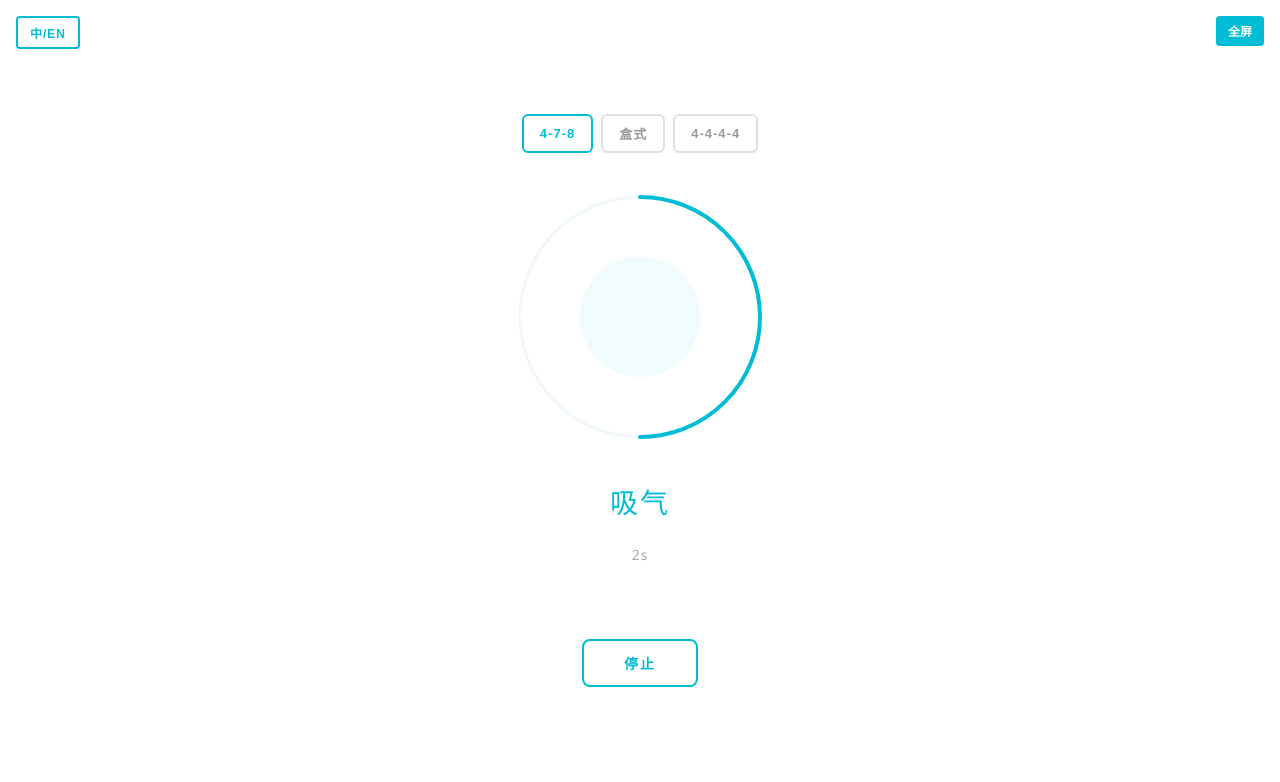
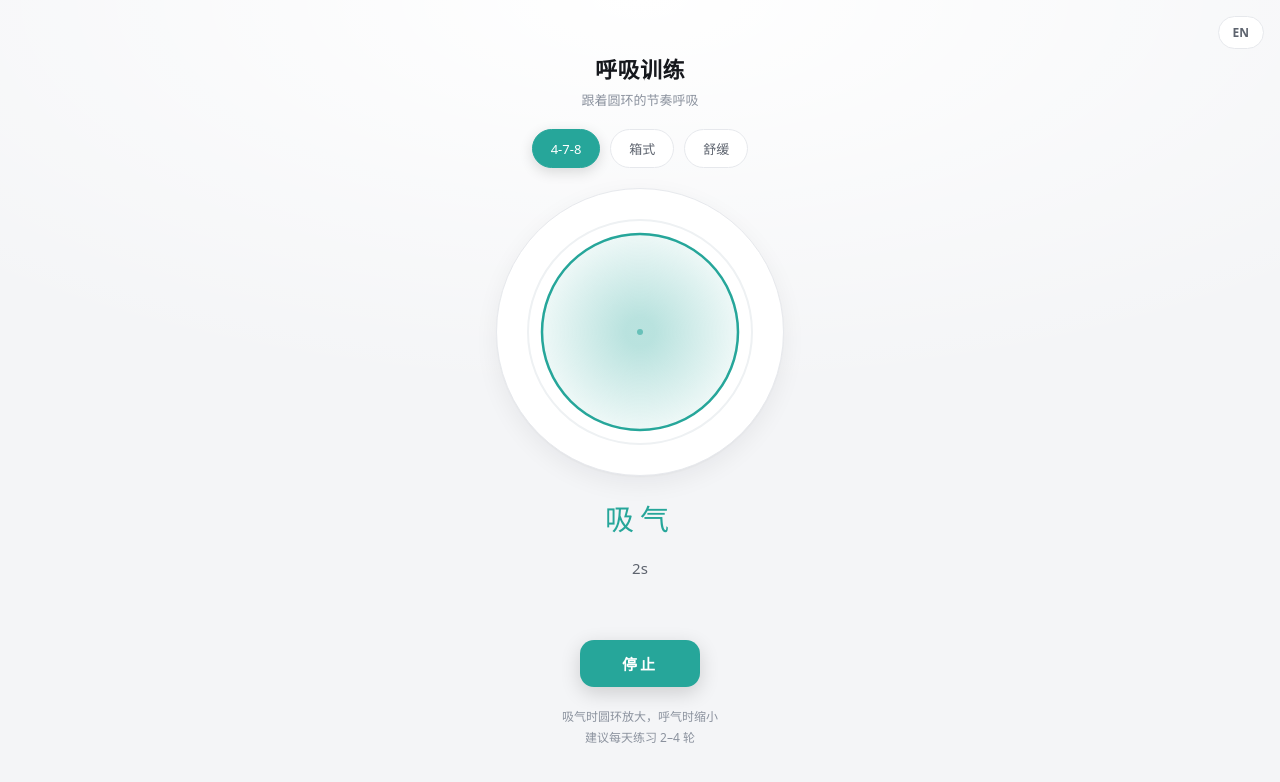
Before and after one commit to solcat1007/breathing-exercise, a plain HTML site: page index.html in a window 1280 px wide. Both pictures are taken after a click on the button "开始". Drawn offline with Linux system fonts and the light colour scheme.

Commit message:
重构: 改为现代 PWA，重写视觉与交互，补全中文注释

```diff
--- a/index.html
+++ b/index.html
@@ -2,98 +2,324 @@
 <html lang="zh-CN">
 <head>
 <meta charset="UTF-8">
-<meta name="viewport" content="width=device-width, initial-scale=1.0">
-<title>呼吸练习 | Breathing Exercise</title>
+<meta name="viewport" content="width=device-width, initial-scale=1.0, viewport-fit=cover">
+<title>呼吸训练 · 正念呼吸练习</title>
+<meta name="description" content="跟着圆环节奏做正念呼吸，支持 4-7-8、箱式等多种呼吸法">
+<link rel="manifest" href="./manifest.webmanifest">
+<link rel="icon" href="./icon.svg">
+<meta name="theme-color" content="#26a69a">
+<meta name="apple-mobile-web-app-capable" content="yes">
+<meta name="apple-mobile-web-app-title" content="呼吸训练">
 <style>
+
+:root{
+  --bg:#f4f5f7;           /* 页面底色：浅灰，避免纯白刺眼 */
+  --bg-glow:#ffffff;      /* 顶部径向光晕色，制造轻微的空间感 */
+  --surface:#ffffff;      /* 卡片底色 */
+  --surface-2:#fafbfc;    /* 卡片内的次级区块（输入框、结果区） */
+  --text:#16181d;         /* 主文字 */
+  --soft:#5d636e;         /* 次要文字 */
+  --mute:#8b929e;         /* 弱化文字（提示、单位、占位符） */
+  --line:#e6e8ec;         /* 分割线与边框 */
+  --accent:#26a69a;       /* 强调色（各玩具不同） */
+  --accent-soft:#e6f4f2;  /* 强调色的浅色版，用于底色块 */
+  --r-lg:20px; --r-md:14px; --r-sm:10px;
+  --ease:cubic-bezier(.4,0,.2,1);
+  --shadow:0 1px 2px rgba(16,24,40,.04), 0 8px 24px rgba(16,24,40,.06);
+}
 *{margin:0;padding:0;box-sizing:border-box}
-body{font-family:'Segoe UI','PingFang SC','Microsoft YaHei',sans-serif;background:#fff;color:#333;display:flex;align-items:center;justify-content:center;height:100vh;overflow:hidden;user-select:none}
-.lang-btn{position:fixed;top:16px;left:16px;background:transparent;border:2px solid #00BCD4;color:#00BCD4;font-size:12px;font-weight:700;padding:6px 12px;border-radius:4px;cursor:pointer;z-index:10;letter-spacing:1px}
-.lang-btn:hover{background:#00BCD4;color:#fff}
-.fullscreen-btn{position:fixed;top:16px;right:16px;background:#00BCD4;color:#fff;border:none;font-size:12px;font-weight:700;padding:6px 12px;border-radius:4px;cursor:pointer;z-index:10;font-family:inherit}
-.fullscreen-btn:hover{background:#0097A7}
-.main{display:flex;flex-direction:column;align-items:center;gap:24px}
-canvas{display:block}
-.label{font-size:28px;font-weight:300;color:#00BCD4;letter-spacing:2px;min-height:40px;text-align:center}
-.timer-text{font-size:14px;color:#aaa;letter-spacing:1px;min-height:20px}
-.pattern-select{display:flex;gap:8px}
-.pattern-btn{background:transparent;border:2px solid #e0e0e0;color:#999;font-size:13px;font-weight:600;padding:8px 16px;border-radius:6px;cursor:pointer;letter-spacing:1px;transition:all .2s}
-.pattern-btn.active{border-color:#00BCD4;color:#00BCD4}
-.pattern-btn:hover{border-color:#00BCD4}
-.btn{background:#fff;border:2px solid #00BCD4;color:#00BCD4;font-size:14px;font-weight:700;padding:12px 40px;border-radius:8px;cursor:pointer;letter-spacing:2px;transition:all .2s;margin-top:8px}
-.btn:hover{background:#00BCD4;color:#fff}
-.cycle-count{font-size:13px;color:#aaa;letter-spacing:1px;min-height:18px}
+
+body{
+  font-family:system-ui,-apple-system,'PingFang SC','Microsoft YaHei',sans-serif;
+  background:var(--bg);
+  /* 顶部一层极淡光晕，比死板的纯色更有层次 */
+  background-image:radial-gradient(120% 80% at 50% 0%, var(--bg-glow) 0%, rgba(255,255,255,0) 62%);
+  background-attachment:fixed;
+  color:var(--text);
+  min-height:100dvh;
+  display:flex; flex-direction:column; align-items:center; justify-content:center;
+  padding:24px; -webkit-font-smoothing:antialiased;
+}
+
+.app{width:100%; max-width:480px; display:flex; flex-direction:column; align-items:center; gap:20px}
+
+.head{text-align:center}
+.head h1{font-size:22px; font-weight:600; letter-spacing:.5px}
+.head p{font-size:13px; color:var(--mute); margin-top:6px}
+
+.card{
+  width:100%; background:var(--surface); border:1px solid var(--line);
+  border-radius:var(--r-lg); padding:22px; box-shadow:var(--shadow);
+}
+
+.stage{
+  width:288px; height:288px; position:relative;
+  background:var(--surface); border:1px solid var(--line);
+  border-radius:50%; box-shadow:var(--shadow);
+  display:flex; align-items:center; justify-content:center;
+}
+.stage canvas{border-radius:50%}
+
+.phase{
+  font-size:29px; font-weight:300; letter-spacing:6px;
+  color:var(--accent); min-height:42px; text-align:center;
+  transition:color .4s var(--ease);
+}
+.cd{font-size:15px; color:var(--soft); font-variant-numeric:tabular-nums; min-height:22px}
+.meta{font-size:13px; color:var(--mute); min-height:20px; text-align:center}
+
+.row{display:flex; gap:10px; flex-wrap:wrap; justify-content:center}
+.stats{display:flex; gap:10px; width:100%}
+.stat{
+  flex:1; background:var(--surface-2); border:1px solid var(--line);
+  border-radius:var(--r-md); padding:12px; text-align:center;
+}
+.stat .k{font-size:11px; color:var(--mute); letter-spacing:1px}
+.stat .v{font-size:21px; font-weight:600; margin-top:3px; font-variant-numeric:tabular-nums}
+
+.chip{
+  padding:9px 18px; font-size:13px; font-weight:500; font-family:inherit;
+  background:var(--surface); color:var(--soft);
+  border:1px solid var(--line); border-radius:999px; cursor:pointer;
+  transition:all .2s var(--ease);
+}
+.chip:hover{border-color:var(--accent); color:var(--accent)}
+.chip.active{
+  background:var(--accent); border-color:var(--accent); color:#fff;
+  box-shadow:0 4px 14px rgba(0,0,0,.14);
+}
+
+.btn{
+  padding:13px 42px; font-size:15px; font-weight:600; font-family:inherit;
+  letter-spacing:3px; background:var(--accent); color:#fff;
+  border:none; border-radius:var(--r-md); cursor:pointer;
+  transition:transform .15s var(--ease), box-shadow .2s var(--ease);
+  box-shadow:0 6px 20px rgba(0,0,0,.16);
+}
+.btn:hover{transform:translateY(-1px)}
+.btn:active{transform:translateY(0)}
+.btn.ghost{background:transparent; border:1px solid var(--line); color:var(--soft); box-shadow:none}
+
+.lang{
+  position:fixed; top:16px; right:16px; z-index:20;
+  padding:7px 14px; font-size:12px; font-weight:600; font-family:inherit;
+  background:var(--surface); color:var(--soft);
+  border:1px solid var(--line); border-radius:999px; cursor:pointer;
+  transition:all .2s var(--ease);
+}
+.lang:hover{border-color:var(--accent); color:var(--accent)}
+
+.hint{font-size:12px; color:var(--mute); text-align:center; line-height:1.7}
+
+@media (max-width:380px){
+  .stage{width:250px;height:250px}
+  .phase{font-size:25px; letter-spacing:4px}
+}
+
+:root{ --accent:#26a69a; --accent-soft:#e6f4f2; }
+
 </style>
 </head>
 <body>
-<button class="lang-btn" onclick="toggleLang()" id="langBtn">中/EN</button>
-<button class="fullscreen-btn" onclick="toggleFullscreen()" id="fsBtn">全屏</button>
-<div class="main">
-  <div class="pattern-select">
-    <button class="pattern-btn active" onclick="setPattern(0)" id="p0" data-key="p478">4-7-8</button>
-    <button class="pattern-btn" onclick="setPattern(1)" id="p1" data-key="box">盒式</button>
-    <button class="pattern-btn" onclick="setPattern(2)" id="p2" data-key="p4444">4-4-4-4</button>
+<button class="lang" id="langBtn" onclick="toggleLang()">EN</button>
+<div class="app">
+
+  <div class="head">
+    <h1 id="t_title">呼吸训练</h1>
+    <p id="t_sub">跟着圆环的节奏呼吸</p>
   </div>
-  <canvas id="canvas" width="280" height="280"></canvas>
-  <div class="label" id="label">准备</div>
-  <div class="timer-text" id="timerText">--</div>
-  <div class="cycle-count" id="cycleCount"></div>
-  <button class="btn" id="startBtn" onclick="toggle()" data-key="start">开始</button>
+
+  <div class="row" id="patterns"></div>
+
+  <div class="stage"><canvas id="cv" width="288" height="288"></canvas></div>
+
+  <div class="phase" id="phase">准备</div>
+  <div class="cd" id="cd">--</div>
+  <div class="meta" id="meta"></div>
+
+  <button class="btn" id="mainBtn" onclick="toggle()">开始</button>
+  <div class="hint" id="t_hint">吸气时圆环放大，呼气时缩小<br>建议每天练习 2–4 轮</div>
+
 </div>
 <script>
-let lang='zh';
-const L={
-zh:{ready:'准备',inhale:'吸气',hold:'屏息',exhale:'呼气',rest:'放松',start:'开始',stop:'停止',
-  box:'盒式',p478:'4-7-8',p4444:'4-4-4-4',cycle:'第 {n} 轮 / 共 {t} 轮',done:'练习完成'},
-en:{ready:'Ready',inhale:'Inhale',hold:'Hold',exhale:'Exhale',rest:'Rest',start:'Start',stop:'Stop',
-  box:'Box',p478:'4-7-8',p4444:'4-4-4-4',cycle:'Cycle {n} / {t}',done:'Session Complete'}
+
+/* ============================================================
+ * 呼吸训练
+ * ------------------------------------------------------------
+ * 核心抽象：把一种「呼吸法」表示为若干个「阶段」的序列，
+ *   每个阶段 = [名称, 秒数]
+ * 计时器只管推进阶段，圆环半径根据当前阶段的名称做插值：
+ *   吸气 → 由小变大；呼气 → 由大变小；屏息 → 停在最大；放松 → 停在最小
+ * 这样设计后，新增一种呼吸法只需往 PATTERNS 里加数据，逻辑零改动。
+ * ========================================================== */
+
+/* 呼吸法数据表 */
+const PATTERNS = {
+  p478: { label:'4-7-8', cycles:4, steps:[['吸气',4],['屏息',7],['呼气',8],['放松',1]] },
+  box:  { label:'箱式',  cycles:5, steps:[['吸气',4],['屏息',4],['呼气',4],['放松',4]] },
+  calm: { label:'舒缓',  cycles:6, steps:[['吸气',5],['呼气',5]] }
 };
-function t(k){return L[lang][k]||k}
-function toggleLang(){lang=lang==='zh'?'en':'zh';updateTexts()}
-function updateTexts(){
-  document.getElementById('p0').textContent=t('p478');document.getElementById('p1').textContent=t('box');document.getElementById('p2').textContent=t('p4444');
-  document.getElementById('startBtn').textContent=running?t('stop'):t('start');
-  updateLabel();updateCycle()
+
+/* 中英文文案表。cycle 是函数而不是字符串，因为里面要插两个变量 */
+const I18N = {
+  zh:{ title:'呼吸训练', sub:'跟着圆环的节奏呼吸', hint:'吸气时圆环放大，呼气时缩小<br>建议每天练习 2–4 轮',
+       ready:'准备', start:'开始', stop:'停止', done:'练习完成',
+       cycle:function(n,t){ return '第 '+n+' 轮 / 共 '+t+' 轮'; },
+       inhale:'吸气', hold:'屏息', exhale:'呼气', rest:'放松' },
+  en:{ title:'Breathing', sub:'Follow the ring and breathe', hint:'Ring expands as you inhale<br>Try 2-4 sessions daily',
+       ready:'Ready', start:'Start', stop:'Stop', done:'Session complete',
+       cycle:function(n,t){ return 'Cycle '+n+' / '+t; },
+       inhale:'Inhale', hold:'Hold', exhale:'Exhale', rest:'Rest' }
+};
+
+let lang='zh', pattern='p478', running=false;
+let stepIdx=0, cycleNum=0, ticker=null, stepStart=0;
+
+var cv=document.getElementById('cv'), ctx=cv.getContext('2d');
+var CX=144, CY=144, R_MAX=112, R_MIN=44;
+
+/* ---------- 界面 ---------- */
+
+/** 生成呼吸法切换按钮；运行中禁止切换，否则阶段索引会错位 */
+function buildChips(){
+  var box=document.getElementById('patterns');
+  box.innerHTML='';
+  Object.keys(PATTERNS).forEach(function(k){
+    var b=document.createElement('button');
+    b.className='chip'+(k===pattern?' active':'');
+    b.textContent=PATTERNS[k].label;
+    b.onclick=function(){ if(!running){ pattern=k; hardReset(); buildChips(); } };
+    box.appendChild(b);
+  });
 }
-function toggleFullscreen(){
-  if(!document.fullscreenElement&&!document.webkitFullscreenElement){let e=document.documentElement;e.requestFullscreen?e.requestFullscreen():e.webkitRequestFullscreen()}else{document.exitFullscreen?document.exitFullscreen():document.webkitExitFullscreen()}
+
+/** 刷新界面文案 */
+function refresh(){
+  var L=I18N[lang];
+  document.getElementById('t_title').textContent=L.title;
+  document.getElementById('t_sub').textContent=L.sub;
+  document.getElementById('t_hint').innerHTML=L.hint;
+  document.getElementById('mainBtn').textContent=running?L.stop:L.start;
+  document.getElementById('langBtn').textContent=(lang==='zh')?'EN':'中';
 }
-const patterns=[
-  {name:'4-7-8',steps:[{label:'inhale',dur:4},{label:'hold',dur:7},{label:'exhale',dur:8},{label:'rest',dur:1}],totalCycles:4},
-  {name:'box',steps:[{label:'inhale',dur:4},{label:'hold',dur:4},{label:'exhale',dur:4},{label:'rest',dur:4}],totalCycles:5},
-  {name:'4-4-4-4',steps:[{label:'inhale',dur:4},{label:'hold',dur:4},{label:'exhale',dur:4},{label:'rest',dur:4}],totalCycles:4}
-];
-let patIdx=0,running=false,stepIdx=0,stepRemain=0,cycleNum=0,timer=null;
-const canvas=document.getElementById('canvas'),ctx=canvas.getContext('2d'),cx=140,cy=140,maxR=120;
-function setPattern(i){if(running)return;patIdx=i;
-  document.querySelectorAll('.pattern-btn').forEach((b,j)=>b.classList.toggle('active',j===i));
-  drawCircle(0);document.getElementById('label').textContent=t('ready');document.getElementById('timerText').textContent='--';document.getElementById('cycleCount').textContent=''}
-function toggle(){
-  if(running){running=false;clearInterval(timer);document.getElementById('startBtn').textContent=t('start');drawCircle(0);document.getElementById('label').textContent=t('ready');document.getElementById('timerText').textContent='--';document.getElementById('cycleCount').textContent=''}else{startExercise()}}
-function startExercise(){
-  running=true;cycleNum=0;stepIdx=0;document.getElementById('startBtn').textContent=t('stop');nextStep()}
-function nextStep(){
-  if(!running)return;
-  let p=patterns[patIdx];
-  if(stepIdx>=p.steps.length){cycleNum++;if(cycleNum>=p.totalCycles){finish();return}stepIdx=0;updateCycle()}
-  let step=p.steps[stepIdx];stepRemain=step.dur;
-  document.getElementById('label').textContent=t(step.label);
-  document.getElementById('timerText').textContent=stepRemain+'s';
-  drawCircle(1);
-  timer=setInterval(()=>{stepRemain--;document.getElementById('timerText').textContent=stepRemain+'s';
-    let total=step.dur;let progress=total>0?(total-stepRemain)/total:0;
-    if(step.label==='exhale'||step.label==='rest')progress=1-progress;
-    drawCircle(progress);
-    if(stepRemain<=0){clearInterval(timer);stepIdx++;nextStep()}},1000)}
-function updateCycle(){if(running)document.getElementById('cycleCount').textContent=t('cycle').replace('{n}',cycleNum+1).replace('{t}',patterns[patIdx].totalCycles)}
-function finish(){running=false;clearInterval(timer);document.getElementById('label').textContent=t('done');document.getElementById('timerText').textContent='';document.getElementById('cycleCount').textContent='';document.getElementById('startBtn').textContent=t('start');drawCircle(1)}
-function drawCircle(progress){
-  ctx.clearRect(0,0,280,280);
-  ctx.beginPath();ctx.arc(cx,cy,maxR,0,Math.PI*2);ctx.strokeStyle='#f0f8f9';ctx.lineWidth=3;ctx.stroke();
-  let angle=-Math.PI/2;
-  ctx.beginPath();ctx.arc(cx,cy,maxR,angle,angle+Math.PI*2*Math.min(1,Math.max(0,progress)));ctx.strokeStyle='#00BCD4';ctx.lineWidth=4;ctx.lineCap='round';ctx.stroke();
-  ctx.beginPath();ctx.arc(cx,cy,maxR-60,0,Math.PI*2);ctx.fillStyle='rgba(0,188,212,0.06)';ctx.fill()
+
+/* ---------- 状态机 ---------- */
+
+function toggle(){ running?stop():start(); }
+
+function start(){
+  running=true; cycleNum=0; stepIdx=0;
+  refresh(); enterStep();
+  ticker=setInterval(tick,80);   /* 80ms 一跳，圆环动画才够顺滑 */
 }
-drawCircle(0);
+
+function stop(){ running=false; clearInterval(ticker); hardReset(); }
+
+function hardReset(){
+  clearInterval(ticker); running=false; cycleNum=0; stepIdx=0;
+  document.getElementById('phase').textContent=I18N[lang].ready;
+  document.getElementById('cd').textContent='--';
+  document.getElementById('meta').textContent='';
+  refresh(); draw(R_MIN);
+}
+
+/** 主循环：算已过时间 → 更新倒计时数字与圆环半径 → 判断是否切阶段 */
+function tick(){
+  var p=PATTERNS[pattern], step=p.steps[stepIdx];
+  var dur=step[1]*1000;
+  var elapsed=Date.now()-stepStart;
+
+  var remain=Math.max(0,Math.ceil((dur-elapsed)/1000));
+  document.getElementById('cd').textContent=remain+'s';
+
+  var t=Math.min(1,elapsed/dur);
+  var r;
+  if      (step[0]==='吸气') r=R_MIN+(R_MAX-R_MIN)*ease(t);
+  else if (step[0]==='呼气') r=R_MAX-(R_MAX-R_MIN)*ease(t);
+  else                       r=(step[0]==='屏息')?R_MAX:R_MIN;
+  draw(r);
+
+  if (elapsed>=dur){ stepIdx++; advance(); }
+}
+
+/** 推进：一轮走完就进入下一轮，全部完成则结束 */
+function advance(){
+  var p=PATTERNS[pattern];
+  if (stepIdx>=p.steps.length){
+    cycleNum++;
+    if (cycleNum>=p.cycles){ finish(); return; }
+    stepIdx=0;
+    document.getElementById('meta').textContent=I18N[lang].cycle(cycleNum+1,p.cycles);
+  }
+  enterStep();
+}
+
+function enterStep(){
+  var step=PATTERNS[pattern].steps[stepIdx];
+  stepStart=Date.now();
+  var L=I18N[lang];
+  var map={'吸气':L.inhale,'屏息':L.hold,'呼气':L.exhale,'放松':L.rest};
+  document.getElementById('phase').textContent=map[step[0]]||step[0];
+}
+
+function finish(){
+  running=false; clearInterval(ticker);
+  document.getElementById('phase').textContent=I18N[lang].done;
+  document.getElementById('cd').textContent='';
+  document.getElementById('meta').textContent='';
+  refresh(); draw(R_MAX);
+}
+
+/* ---------- 绘制 ---------- */
+
+/** 缓动：用余弦让扩张/收缩先慢后快再慢，贴近真实呼吸节奏 */
+function ease(t){ return 0.5-0.5*Math.cos(Math.PI*t); }
+
+/** 画圆环：外圈轨道 + 半透明实心圆（半径随呼吸变化）+ 圆心锚点 */
+function draw(r){
+  ctx.clearRect(0,0,288,288);
+
+  ctx.beginPath();
+  ctx.arc(CX,CY,R_MAX,0,Math.PI*2);
+  ctx.strokeStyle='#eef1f3'; ctx.lineWidth=2; ctx.stroke();
+
+  var g=ctx.createRadialGradient(CX,CY,r*0.15,CX,CY,r);
+  g.addColorStop(0,'rgba(38,166,154,.32)');
+  g.addColorStop(1,'rgba(38,166,154,.08)');
+  ctx.beginPath(); ctx.arc(CX,CY,r,0,Math.PI*2);
+  ctx.fillStyle=g; ctx.fill();
+
+  ctx.beginPath(); ctx.arc(CX,CY,r,0,Math.PI*2);
+  ctx.strokeStyle='#26a69a'; ctx.lineWidth=2.5; ctx.stroke();
+
+  ctx.beginPath(); ctx.arc(CX,CY,3,0,Math.PI*2);
+  ctx.fillStyle='rgba(38,166,154,.55)'; ctx.fill();
+}
+
+/* ---------- 语言 ---------- */
+function toggleLang(){
+  lang=(lang==='zh')?'en':'zh';
+  buildChips();
+  /* 若不在运行中，同步刷新提示文字；运行中保持当前阶段文字不被打断 */
+  if(!running){
+    document.getElementById('phase').textContent=I18N[lang].ready;
+  }
+  refresh();
+}
+
+/* ---------- 启动 ---------- */
+buildChips();
+refresh();
+draw(R_MIN);
+
+/* ---------- PWA 注册 ----------
+ * 注册 Service Worker 后本页被缓存，断网也能打开。
+ * 放在最后且 catch 掉异常：即使浏览器不支持也不影响正常功能。 */
+if ('serviceWorker' in navigator){
+  window.addEventListener('load', function(){
+    navigator.serviceWorker.register('./sw.js').catch(function(){});
+  });
+}
 </script>
 </body>
 </html>
```
Also changed, not shown: sw.js (added, +72 -0 lines), icon.svg (added), manifest.webmanifest (added).
